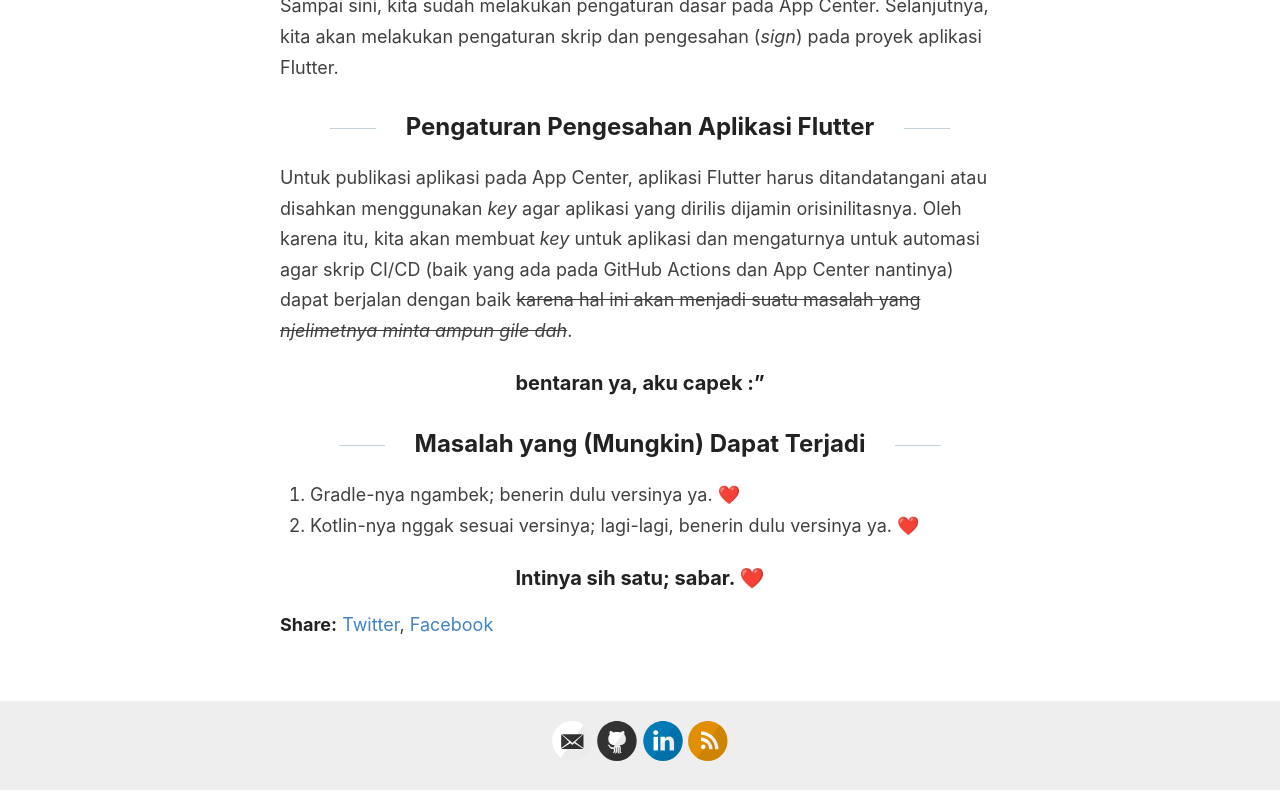
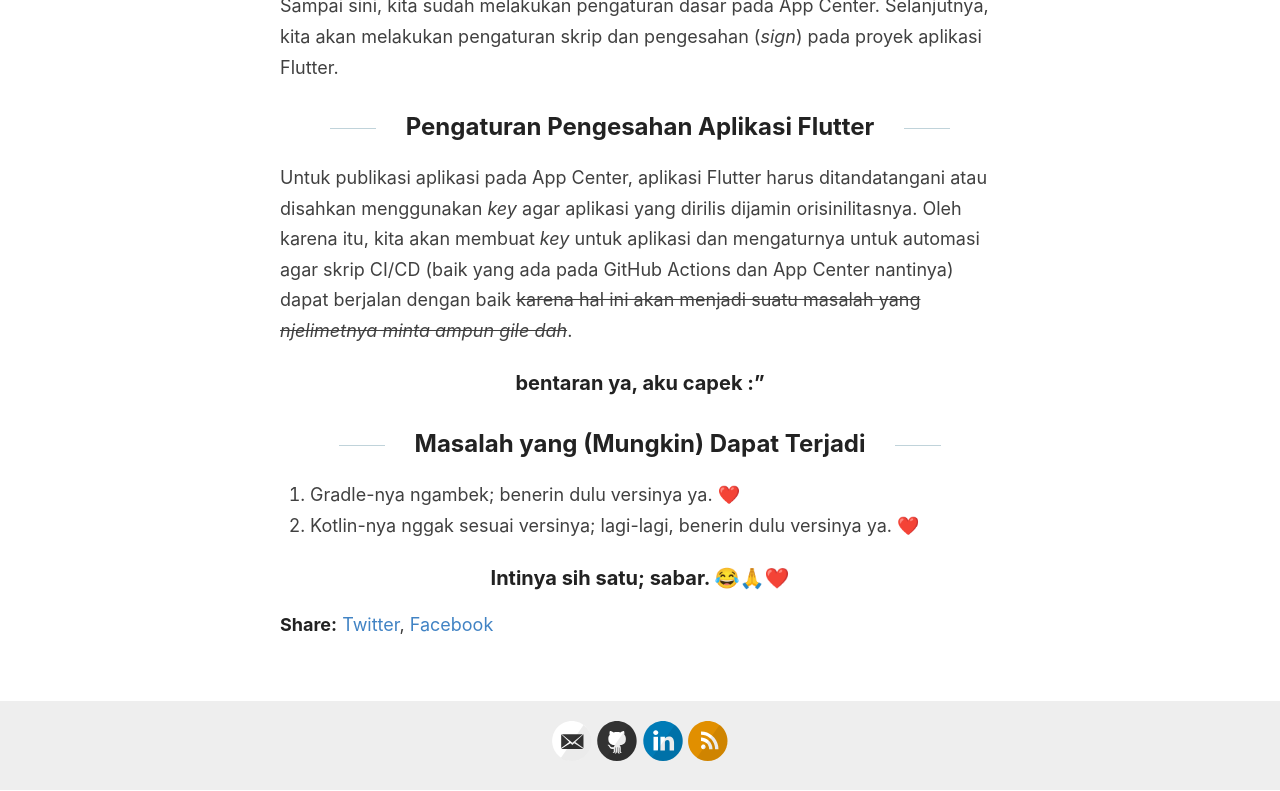
Before and after one commit to determinedguy/cecoret, a Jekyll site: the page built from _posts/2022-11-19-flutter-at-app-center.md, in a window 1280 px wide and 900 px high, scrolled down 4735 px, cut to the strip 109-900 px from the top of the window. Built offline with Jekyll 4.4.1, drawn with Linux system fonts in a browser that asks for light colours.

Commit message:
feat: emoji

```diff
--- a/_posts/2022-11-19-flutter-at-app-center.md
+++ b/_posts/2022-11-19-flutter-at-app-center.md
@@ -63,4 +63,4 @@ Untuk publikasi aplikasi pada App Center, aplikasi Flutter harus ditandatangani
 1. Gradle-nya ngambek; benerin dulu versinya ya. ❤️
 2. Kotlin-nya nggak sesuai versinya; lagi-lagi, benerin dulu versinya ya. ❤️
 
-### Intinya sih satu; sabar. ❤️
+### Intinya sih satu; sabar. 😂🙏❤️
```
